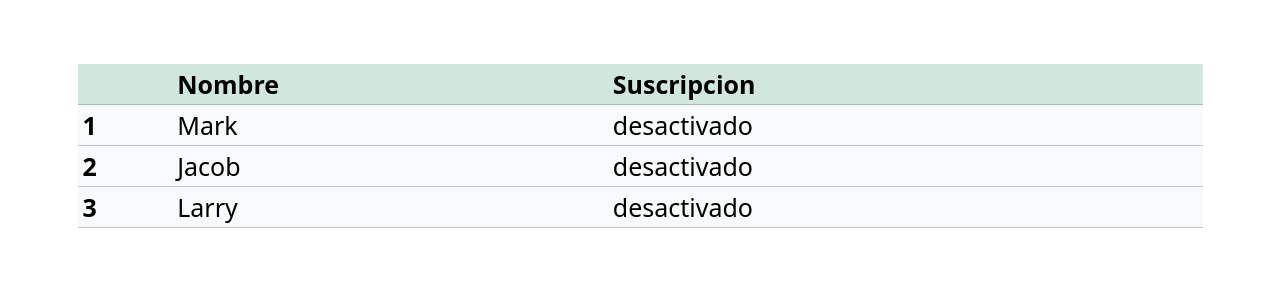
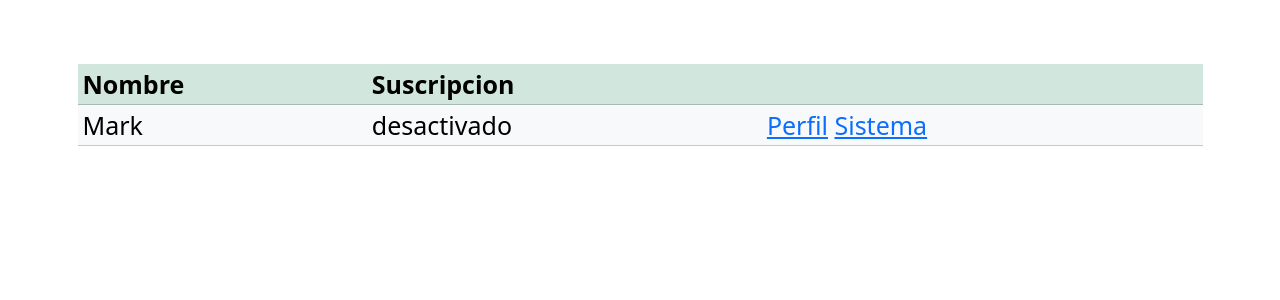
Before and after one commit to rugamac/Proyecto_AmbWeb, a PHP site: page / in a window 1280 px wide. Shown: the top 300 px of the page. Run offline with PHP 8.4, Linux system fonts and the light colour scheme.

Commit message:
avance index
avance index

```diff
--- a/Proyecto_SC502/index.php
+++ b/Proyecto_SC502/index.php
@@ -32,26 +32,19 @@
         <table class="table table-light table-hover display-6">
             <thead class="table-success">
                 <tr>
-                    <th scope="col"></th>
                     <th scope="col">Nombre</th>
                     <th scope="col">Suscripcion</th>
+                    <th scope="col"></th>
                 </tr>
             </thead>
             <tbody>
                 <tr>
-                    <th scope="row">1</th>
                     <td>Mark</td>
                     <td>desactivado</td>
-                </tr>
-                <tr>
-                    <th scope="row">2</th>
-                    <td>Jacob</td>
-                    <td>desactivado</td>
-                </tr>
-                <tr>
-                    <th scope="row">3</th>
-                    <td>Larry</td>
-                    <td>desactivado</td>
+                    <td>
+                        <a href="" >Perfil</a>
+                        <a href="" >Sistema</a>
+                    </td>
                 </tr>
             </tbody>
         </table>
```
